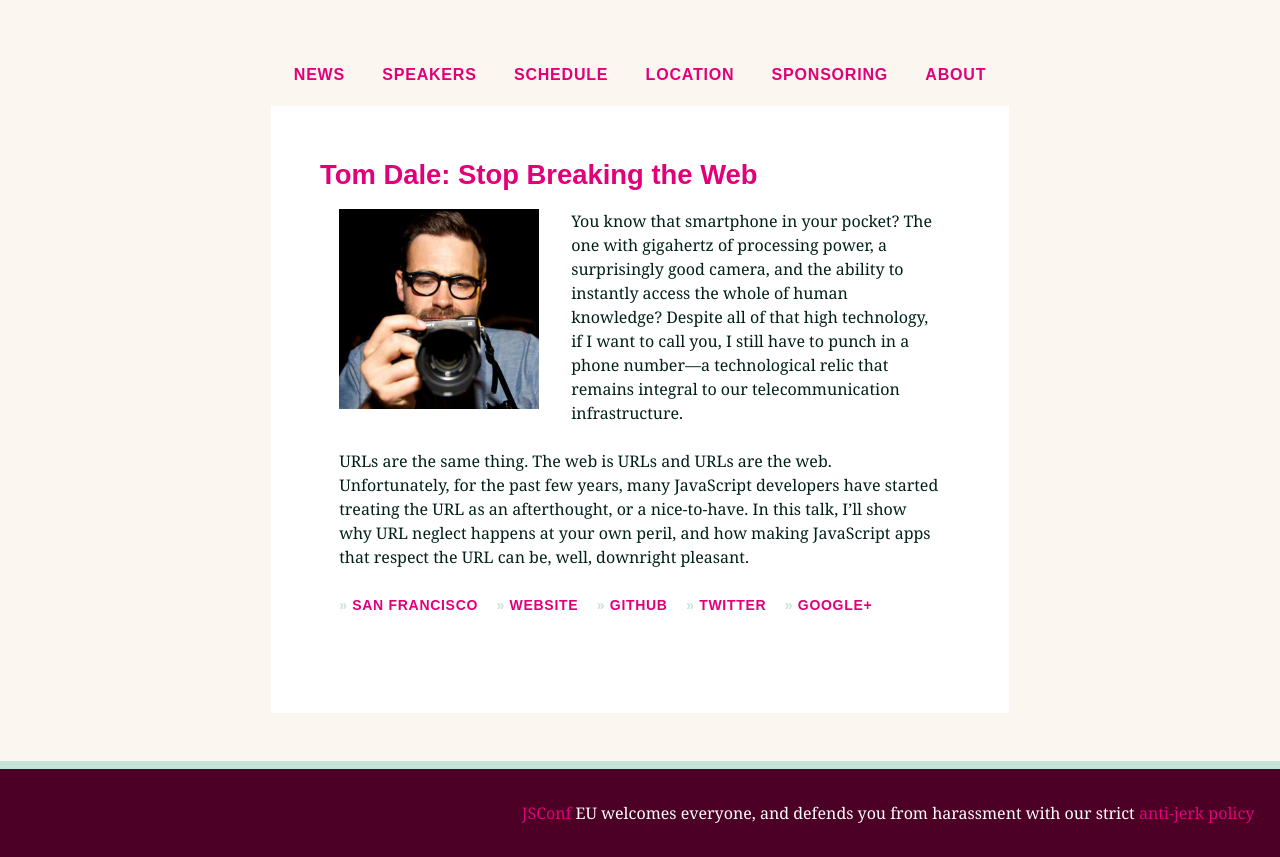
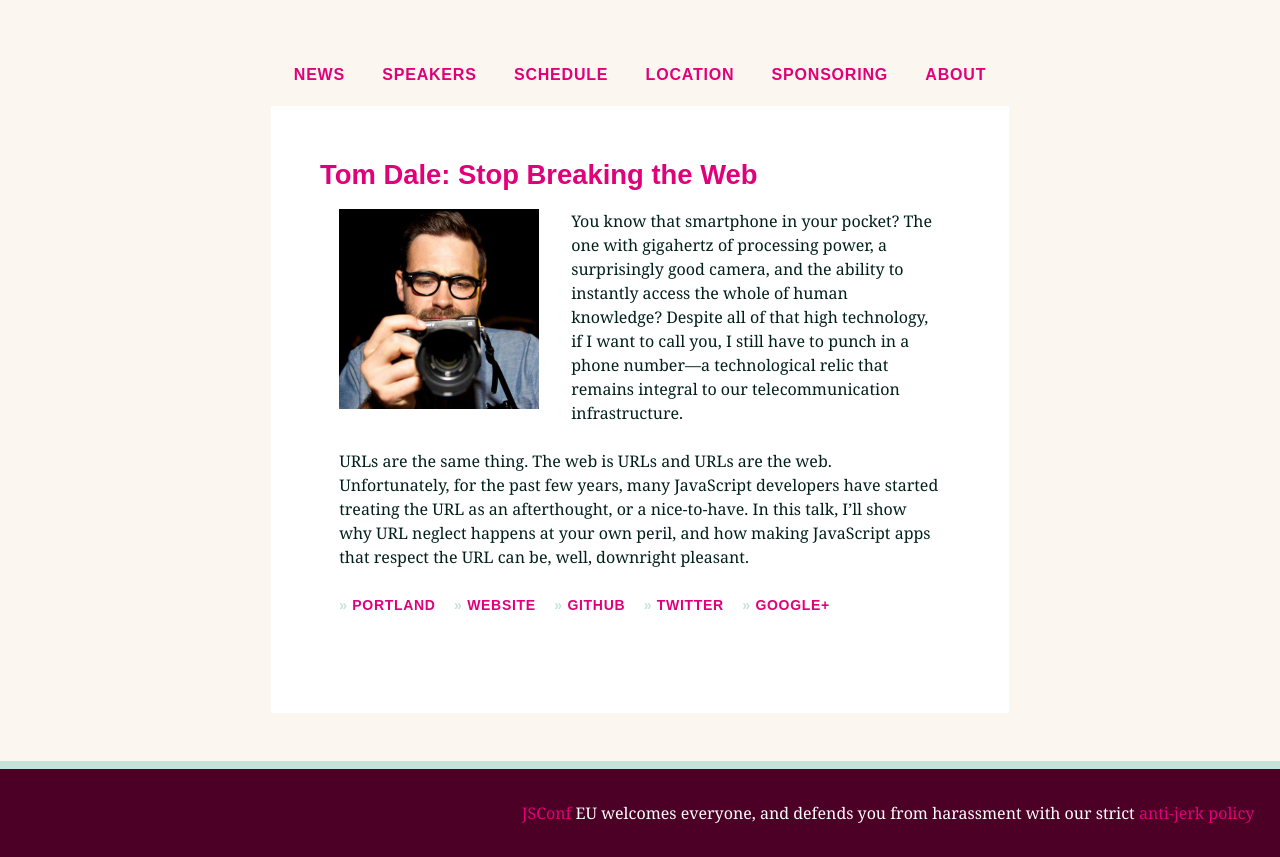
Before and after one commit to jsconf/2013.jsconf.eu, a Jekyll site: the page built from speakers/_posts/2013-08-07-tom-dale-stop-breaking-the-web.md, in a window 1280 px wide and 900 px high, scrolled down 587 px, cut to the strip 43-900 px from the top of the window. Built offline with Jekyll 4.4.1, drawn with Linux system fonts in a browser that asks for light colours; nearby versions of some CDN libraries; comment, search, counter and statistics services are not loaded.

Commit message:
Tom moved

```diff
--- a/speakers/_posts/2013-08-07-tom-dale-stop-breaking-the-web.md
+++ b/speakers/_posts/2013-08-07-tom-dale-stop-breaking-the-web.md
@@ -9,7 +9,7 @@ website: "http://tomdale.net"
 twitter: "https://twitter.com/tomdale"
 github: github.com/tomdale
 gplus: "http://plus.tomdale.net/"
-from: San Francisco
+from: Portland
 description: "You know that smartphone in your pocket? The one with gigahertz of processing power, a surprisingly good camera, and the ability to instantly access the whole of human knowledge? Despite all of that high technology, if I want to call you, I still have to punch in a phone number—a technological relic that remains integral to our telecommunication infrastructure.\n\nURLs are the same thing. The web is URLs and URLs are the web. Unfortunately, for the past few years, many JavaScript developers have started treating the URL as an afterthought, or a nice-to-have.  In this talk, I'll show why URL neglect happens at your own peril, and how making JavaScript apps that respect the URL can be, well, downright pleasant."
 image:
   width: 600
```
